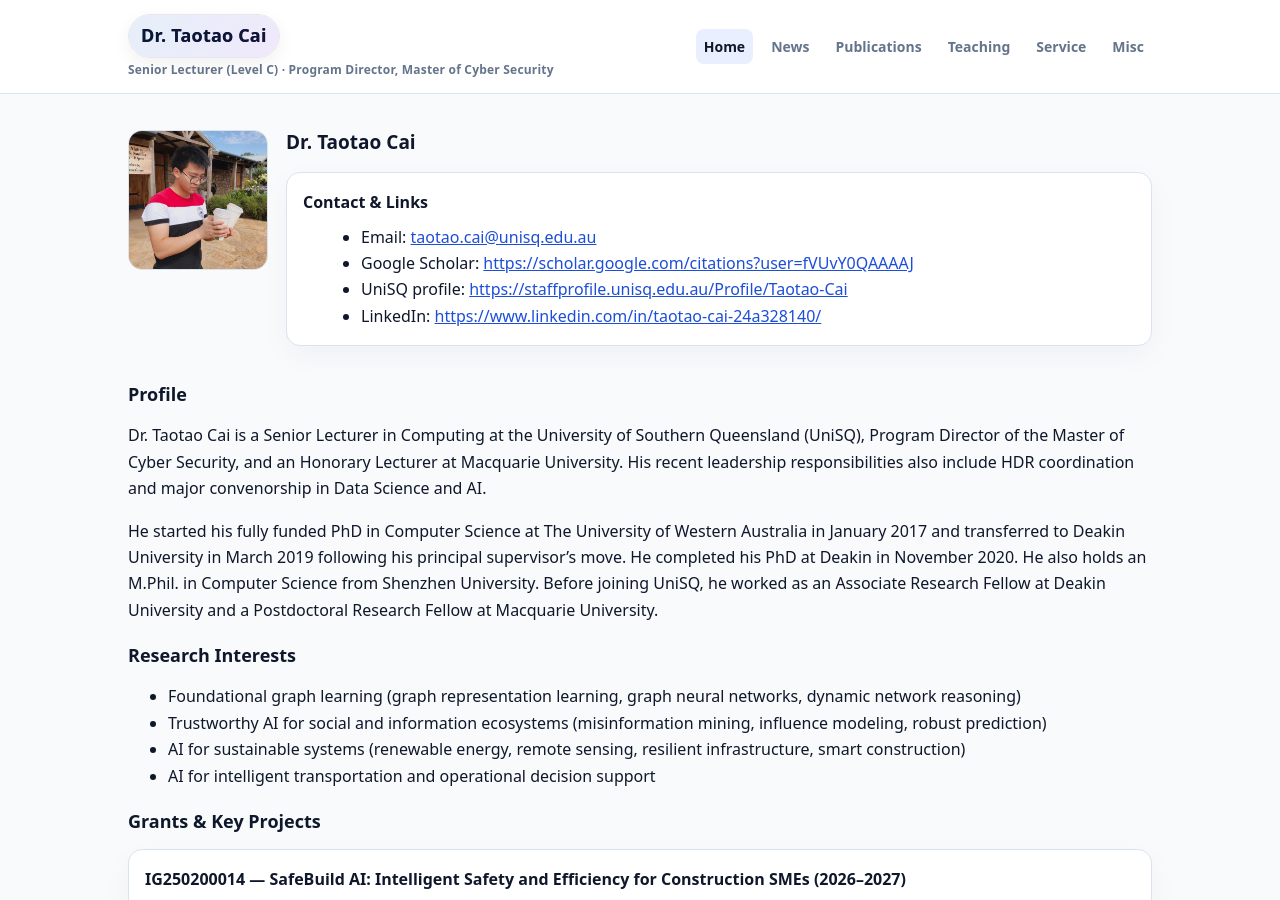
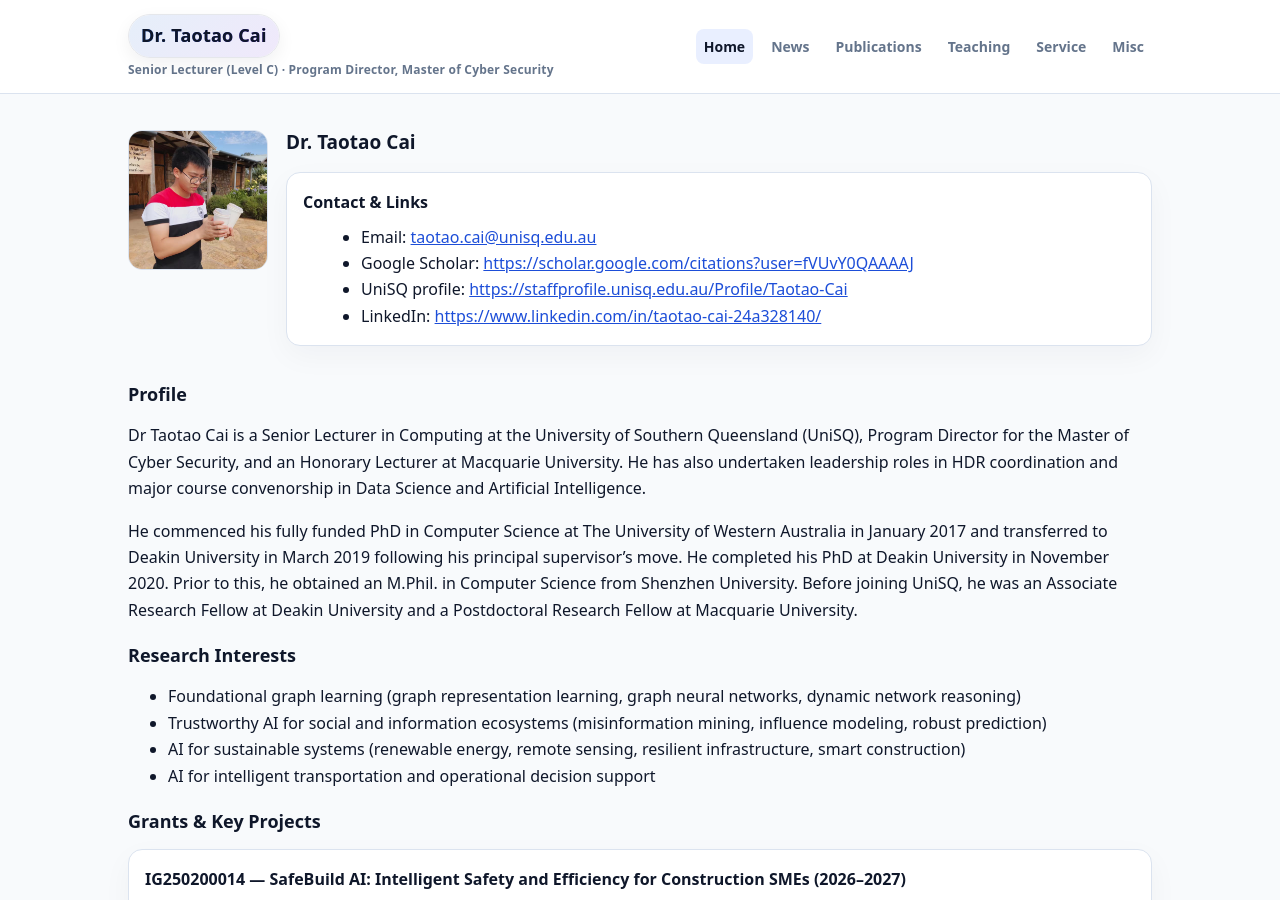
Before and after one commit to Taotao1992/Taotao1992.github.io, a Jekyll site: the page built from index.md, in a window 1280 px wide and 900 px high. Built offline with Jekyll 4.4.1, drawn with Linux system fonts in a browser that asks for light colours.

Commit message:
Update index.md

```diff
--- a/index.md
+++ b/index.md
@@ -23,9 +23,9 @@ title: Home
 
 ## Profile
 
-Dr. Taotao Cai is a Senior Lecturer in Computing at the University of Southern Queensland (UniSQ), Program Director of the Master of Cyber Security, and an Honorary Lecturer at Macquarie University. His recent leadership responsibilities also include HDR coordination and major convenorship in Data Science and AI.
+Dr Taotao Cai is a Senior Lecturer in Computing at the University of Southern Queensland (UniSQ), Program Director for the Master of Cyber Security, and an Honorary Lecturer at Macquarie University. He has also undertaken leadership roles in HDR coordination and major course convenorship in Data Science and Artificial Intelligence.
 
-He started his fully funded PhD in Computer Science at The University of Western Australia in January 2017 and transferred to Deakin University in March 2019 following his principal supervisor’s move. He completed his PhD at Deakin in November 2020. He also holds an M.Phil. in Computer Science from Shenzhen University. Before joining UniSQ, he worked as an Associate Research Fellow at Deakin University and a Postdoctoral Research Fellow at Macquarie University.
+He commenced his fully funded PhD in Computer Science at The University of Western Australia in January 2017 and transferred to Deakin University in March 2019 following his principal supervisor’s move. He completed his PhD at Deakin University in November 2020. Prior to this, he obtained an M.Phil. in Computer Science from Shenzhen University. Before joining UniSQ, he was an Associate Research Fellow at Deakin University and a Postdoctoral Research Fellow at Macquarie University.
 
 ## Research Interests
 
```
